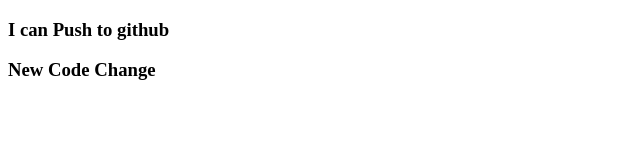
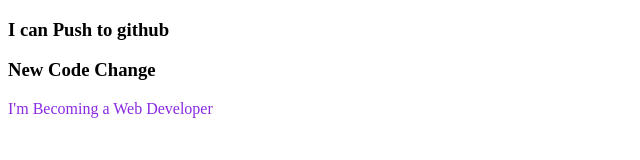
Before and after one commit to masudtalukdar/MY-SECOND-REPO, a plain HTML site: page index.html in a window 1280 px wide. Shown: the whole page, without its empty margins (0-640 px from the left). Drawn offline with Linux system fonts and the light colour scheme.

Commit message:
added css

```diff
--- a/index.html
+++ b/index.html
@@ -5,9 +5,11 @@
     <meta http-equiv="X-UA-Compatible" content="IE=edge">
     <meta name="viewport" content="width=device-width, initial-scale=1.0">
     <title>My Second github repo</title>
+    <link rel="stylesheet" href="style.css">
 </head>
 <body>
     <h3>I can Push to github </h3>
     <h3>New Code Change</h3>
+    <p>I'm Becoming a Web Developer</p>
 </body>
 </html>
--- /dev/null
+++ b/style.css
@@ -0,0 +1,3 @@
+p{
+    color: blueviolet;
+}
```
